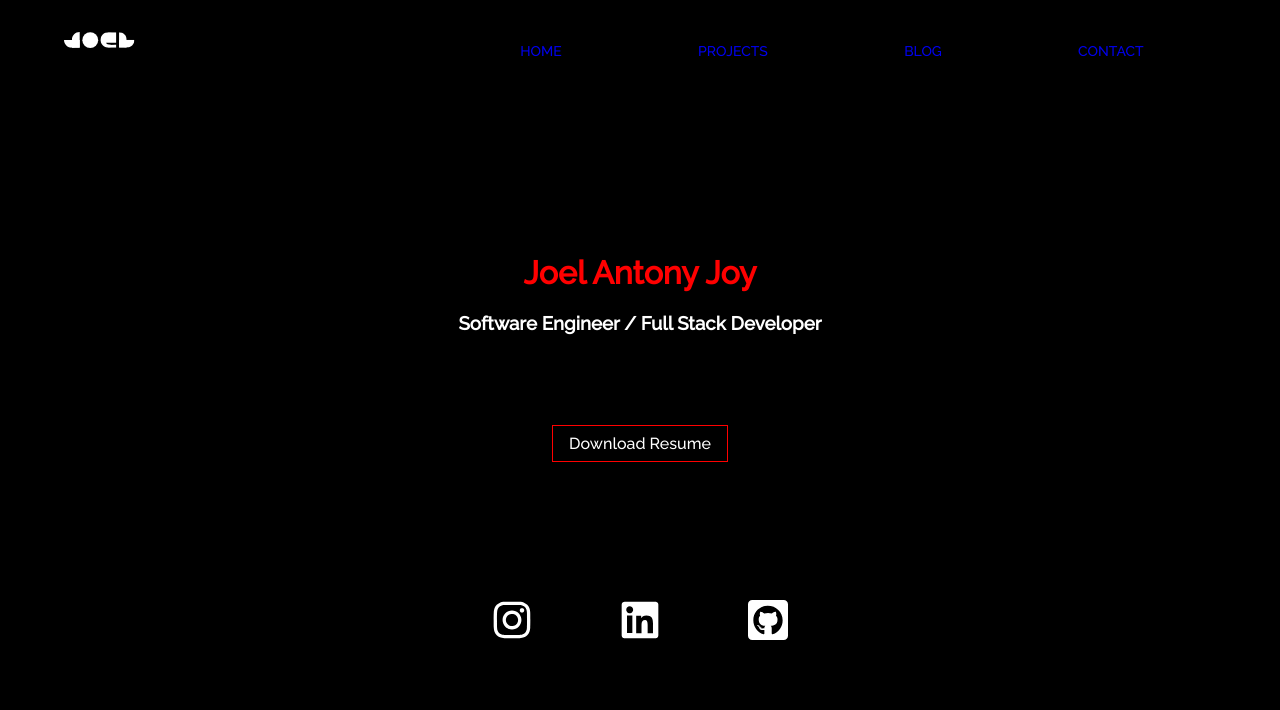
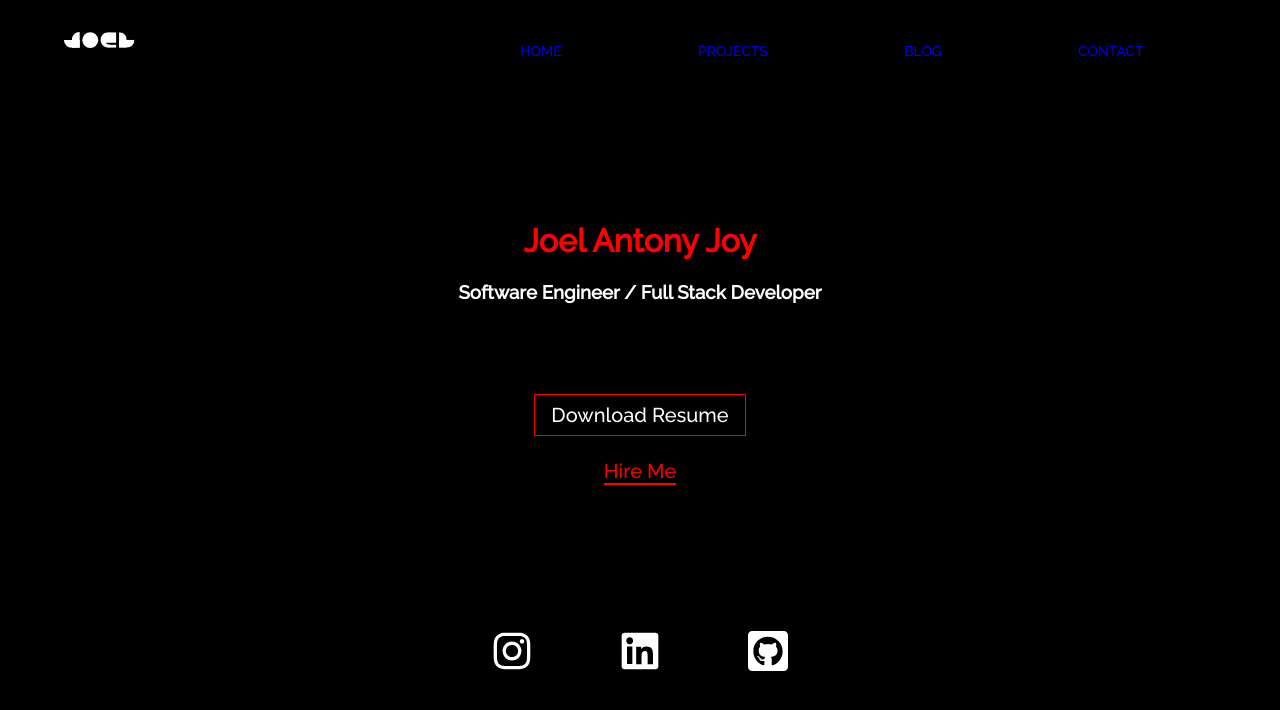
Before and after one commit to joelantonyjoy/portfolio, a React (Create React App) app: page / in a window 1280 px wide. Shown: the top 710 px of the page. Built offline with nearby package versions, Linux system fonts and the light colour scheme.

Commit message:
Added hire me mailto link

```diff
--- a/src/Pages/Home/Home.js
+++ b/src/Pages/Home/Home.js
@@ -23,11 +23,17 @@ export function Home(){
                     I am a Software Engineer with more than 1.6 years of experience in building responsive dynamic web applications with latest web technologies.
                     I have strong problem solving capabilities and has been awarded with an Honor Award by my current employer Nissan Digital India.
                 </p> */}
-
                 <Link className={styles.profile__resume}
                 to="Resume/Joel_Antony_Joy_Resume.pdf" target="_blank" download aria-label="Download Joel's Resume">
-                Download Resume
+                    Download Resume
                 </Link>
+                <a className={styles.profile__hireme}
+                href='mailto:joelantonyjoy@gmail.com?Subject=Software Engineer opportunity @ [Your company]&body=Hi Joel,%0d%0a%0d%0aI would like to schedule a meeting to discuss opportunities at [Your Conpany] for the role of Software Engineer.
+                %0d%0a%0d%0aRegards,
+                %0d%0a[Your name]
+                '>
+                    Hire Me
+                </a>
                 {/* <p style={{marginTop:'10vh'}} >
                 The website is currently under construction.
                 </p>
--- a/src/Pages/Home/Home.module.css
+++ b/src/Pages/Home/Home.module.css
@@ -28,6 +28,7 @@
     padding: 8px 16px;
     color: #ffffff;
     cursor:pointer;
+    font-size: 20px;
     transition: 0.2s ease-in-out;
 }
 .profile__resume:hover{
@@ -52,6 +53,23 @@
     height: 40px;
 }
 
+.profile__hireme{
+    display: block;
+    cursor:pointer;
+    text-decoration: 1px solid red;
+    color: red;
+    width: fit-content;
+    margin: 32px auto;
+    box-sizing: border-box;
+    transition: 0.2s ease-in-out;
+    font-size: 20px;
+    border-bottom: 2px solid red;
+}
+
+.profile__hireme:hover{
+    color: white;
+}
+
 @media only screen and (max-width:768px){
     .profile{
         width:100%;
```
Also changed, not shown: 1 other file (tests, documents, lock files or other folders).
